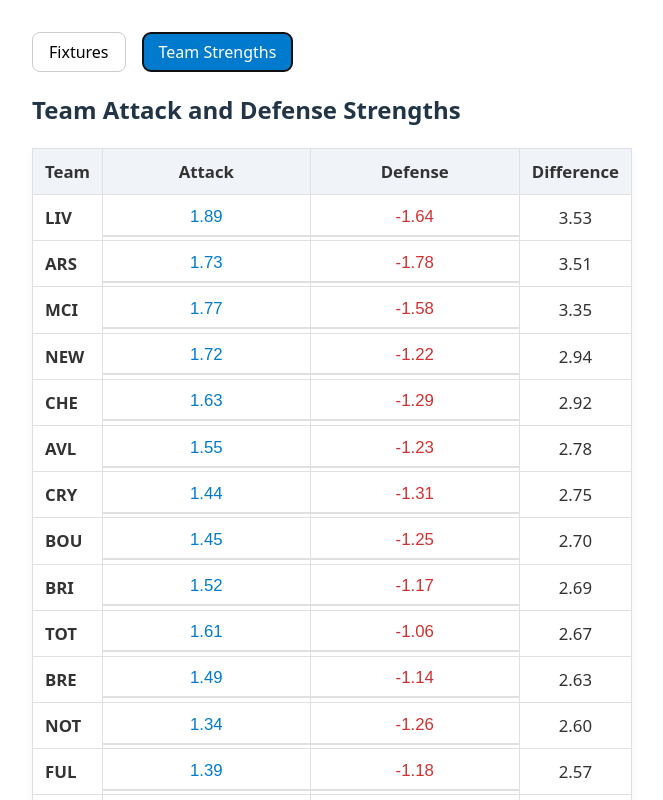
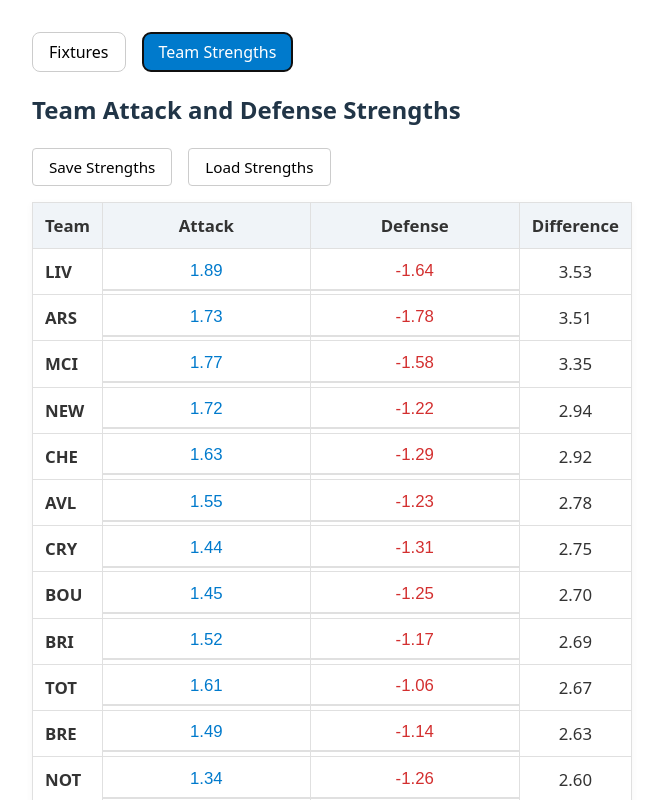
Before and after one commit to daveweij/fixture_ticker, a React (Vite) app: page / in a window 1280 px wide. Both pictures are taken after a click on the button "Team Strengths". Shown: the top 800 px of the page, without its empty margins (0-663 px from the left). Built offline with nearby package versions, Linux system fonts and the light colour scheme.

Commit message:
Allow loading and saving of teams strengths

```diff
--- a/src/components/StrengthTab.tsx
+++ b/src/components/StrengthTab.tsx
@@ -1,17 +1,70 @@
-import { useContext, useState } from "react";
+import { useContext, useState, useRef } from "react";
 import { Context } from '../context/Context.tsx';
 import type { ContextType, TeamStrength } from '../context/Context.tsx';
+import { exportStrengthsToCSV, downloadStrengthsFile, readStrengthsFile } from '../utils/strengthsIO';
+import { parseStrengthsCSV } from '../utils/parse';
 
 
-// const StrengthTab: React.FC<FixturesTabProps> = () => (
 function StrengthTab() {
   const context = useContext(Context) as ContextType;
-  const { teamStrengths, editedStrengths, setEditedStrengths } = context;
-  const [inputValues, setInputValues] = useState<Record<string, {attack?: string; defense?: string}>>({});
+  const { teamStrengths, editedStrengths, setEditedStrengths, homeAdvantage, setHomeAdvantage } = context;
+  const [inputValues, setInputValues] = useState<Record<string, { attack?: string; defense?: string }>>({});
+  const fileInputRef = useRef<HTMLInputElement>(null);
+
+  const handleSave = async () => {
+    const csvContent = exportStrengthsToCSV(teamStrengths, editedStrengths, homeAdvantage);
+    await downloadStrengthsFile(csvContent);
+  };
+
+  const handleLoad = async (e: React.ChangeEvent<HTMLInputElement>) => {
+    const file = e.target.files?.[0];
+    if (file) {
+      try {
+        const content = await readStrengthsFile(file);
+        const { strengths, homeAdvantage: loadedHomeAdvantage } = parseStrengthsCSV(content);
+
+        // Convert strengths array to editedStrengths record format
+        const loadedStrengths: Record<string, { attack: number; defense: number }> = {};
+        strengths.forEach(team => {
+          loadedStrengths[team.team] = { attack: team.attack, defense: team.defense };
+        });
+
+        setEditedStrengths(loadedStrengths);
+        setHomeAdvantage(loadedHomeAdvantage);
+        setInputValues({}); // Clear input values to show loaded data
+      } catch (error) {
+        console.error('Failed to load strengths file:', error);
+        alert('Failed to load strengths file. Please check the file format.');
+      }
+    }
+    // Reset file input
+    if (fileInputRef.current) {
+      fileInputRef.current.value = '';
+    }
+  };
+
+  const handleLoadClick = () => {
+    fileInputRef.current?.click();
+  };
 
   return (
     <>
       <h2>Team Attack and Defense Strengths</h2>
+      <div className="strengths-controls">
+        <button onClick={handleSave} className="btn-save">
+          Save Strengths
+        </button>
+        <button onClick={handleLoadClick} className="btn-load">
+          Load Strengths
+        </button>
+        <input
+          ref={fileInputRef}
+          type="file"
+          accept=".fixture_strengths"
+          onChange={handleLoad}
+          style={{ display: 'none' }}
+        />
+      </div>
       {teamStrengths.length > 0 && (
         <table className="strengths-table">
           <thead>
@@ -38,7 +91,7 @@ function StrengthTab() {
                       onFocus={e => e.target.classList.add('focus')}
                       onBlur={e => e.target.classList.remove('focus')}
                       onChange={e => {
-                      setInputValues((prev: Record<string, {attack?: string; defense?: string}>) => ({
+                        setInputValues((prev: Record<string, { attack?: string; defense?: string }>) => ({
                           ...prev,
                           [team.team]: {
                             attack: e.target.value,
@@ -47,7 +100,7 @@ function StrengthTab() {
                         }));
                         const val = parseFloat(e.target.value);
                         if (!isNaN(val)) {
-                        setEditedStrengths((prev: Record<string, {attack: number; defense: number}>) => ({
+                          setEditedStrengths((prev: Record<string, { attack: number; defense: number }>) => ({
                             ...prev,
                             [team.team]: {
                               attack: Math.round(val * 100) / 100,
@@ -68,7 +121,7 @@ function StrengthTab() {
                       onFocus={e => e.target.classList.add('focus')}
                       onBlur={e => e.target.classList.remove('focus')}
                       onChange={e => {
-                      setInputValues((prev: Record<string, {attack?: string; defense?: string}>) => ({
+                        setInputValues((prev: Record<string, { attack?: string; defense?: string }>) => ({
                           ...prev,
                           [team.team]: {
                             attack: prev[team.team]?.attack ?? undefined,
@@ -77,7 +130,7 @@ function StrengthTab() {
                         }));
                         const val = parseFloat(e.target.value);
                         if (!isNaN(val)) {
-                        setEditedStrengths((prev: Record<string, {attack: number; defense: number}>) => ({
+                          setEditedStrengths((prev: Record<string, { attack: number; defense: number }>) => ({
                             ...prev,
                             [team.team]: {
                               attack: prev[team.team]?.attack ?? team.attack,
--- a/src/context/Context.tsx
+++ b/src/context/Context.tsx
@@ -12,6 +12,8 @@ export type ContextType = {
   setTeamStrengths: React.Dispatch<React.SetStateAction<TeamStrength[]>>;
   editedStrengths: Record<string, { attack: number; defense: number }>;
   setEditedStrengths: React.Dispatch<React.SetStateAction<Record<string, { attack: number; defense: number }>>>;
+  homeAdvantage: number;
+  setHomeAdvantage: React.Dispatch<React.SetStateAction<number>>;
 };
 
 export const Context = createContext<ContextType | undefined>(undefined);
@@ -23,9 +25,10 @@ interface ProviderProps {
 export const ContextProvider = ({ children }: ProviderProps) => {
   const [teamStrengths, setTeamStrengths] = useState<TeamStrength[]>([]);
   const [editedStrengths, setEditedStrengths] = useState<Record<string, { attack: number; defense: number }>>({});
+  const [homeAdvantage, setHomeAdvantage] = useState(0);
 
   return (
-    <Context.Provider value={{ teamStrengths, setTeamStrengths, editedStrengths, setEditedStrengths }}>
+    <Context.Provider value={{ teamStrengths, setTeamStrengths, editedStrengths, setEditedStrengths, homeAdvantage, setHomeAdvantage }}>
       {children}
     </Context.Provider>
   );
--- a/src/hooks/useDataLoader.ts
+++ b/src/hooks/useDataLoader.ts
@@ -18,10 +18,10 @@ interface DataLoadingResult {
  */
 export function useDataLoader(): DataLoadingResult {
   const context = useContext(Context) as ContextType;
-  const { setTeamStrengths } = context;
+  const { setTeamStrengths, setHomeAdvantage } = context;
 
   const [fixtureRows, setFixtureRows] = useState<FixtureRow[]>([]);
-  const [homeAdvantage, setHomeAdvantage] = useState(0);
+  const [homeAdvantageLocal, setHomeAdvantageLocal] = useState(0);
   const [error, setError] = useState<string | null>(null);
   const [isLoading, setIsLoading] = useState(true);
 
@@ -39,6 +39,7 @@ export function useDataLoader(): DataLoadingResult {
         // Parse strengths CSV
         const strengthsText = strengthsCSV;
         const { strengths, homeAdvantage: parsedHomeAdvantage } = parseStrengthsCSV(strengthsText);
+        setHomeAdvantageLocal(parsedHomeAdvantage);
         setHomeAdvantage(parsedHomeAdvantage);
         setTeamStrengths(strengths);
 
@@ -50,11 +51,11 @@ export function useDataLoader(): DataLoadingResult {
     };
 
     loadData();
-  }, [setTeamStrengths]);
+  }, [setTeamStrengths, setHomeAdvantage]);
 
   return {
     fixtureRows,
-    homeAdvantage,
+    homeAdvantage: homeAdvantageLocal,
     error,
     isLoading
   };
--- a/src/styles/App.css
+++ b/src/styles/App.css
@@ -94,6 +94,33 @@
   font-weight: 500;
   color: var(--text-color);
 }
+
+.strengths-controls {
+  margin-bottom: 1em;
+  display: flex;
+  gap: 1em;
+  align-items: center;
+}
+
+.btn-save,
+.btn-load {
+  padding: 8px 16px;
+  border: 1px solid var(--button-border);
+  background: var(--button-bg);
+  color: var(--button-text);
+  cursor: pointer;
+  transition: background 0.2s, color 0.2s;
+  border-radius: 4px;
+  font-size: 0.95em;
+}
+
+.btn-save:hover,
+.btn-load:hover {
+  background: #007acc;
+  color: #fff;
+  border-color: #007acc;
+}
+
 .error-message {
   color: red;
   margin-bottom: 1em;
--- a/src/utils/parse.ts
+++ b/src/utils/parse.ts
@@ -22,22 +22,53 @@ function parseFixturesCSV(csv: string): FixtureRow[] {
 }
 
 function parseStrengthsCSV(csv: string): { strengths: TeamStrength[]; homeAdvantage: number } {
+  // Validate file size (max 100KB for a strengths file)
+  if (csv.length > 100_000) {
+    throw new Error('File too large. Maximum size is 100KB.');
+  }
+
   const lines = csv.trim().split(/\r?\n/);
+
+  // Limit number of lines (reasonable max is ~30 teams)
+  if (lines.length > 50) {
+    throw new Error('File has too many lines. Maximum is 50.');
+  }
+
   let homeAdvantage = 0;
   const strengths: TeamStrength[] = [];
+
   lines.slice(1).forEach(line => {
     if (!line) return;
     const cells = line.split(',');
-    if (cells[0] === 'home_advantage') {
+
+    // Check for home_advantage row first
+    if (cells[0].trim() === 'home_advantage') {
       homeAdvantage = parseFloat(cells[1]);
-    } else {
+      return; // Skip to next line
+    }
+
+    // Process team strength
+    const team = cells[0].trim();
+
+    if (team.length > 100) {
+      return; // Skip overly long team names
+    }
+
+    const attack = Math.round(parseFloat(cells[1]) * 100) / 100;
+    const defense = Math.round(parseFloat(cells[2]) * 100) / 100;
+
+    const areValidValues = !isNaN(attack) && !isNaN(defense);
+
+    // Validate numeric ranges (reasonable strength values)
+    if (team && areValidValues) {
       strengths.push({
-        team: cells[0],
-        attack: Math.round(parseFloat(cells[1]) * 100) / 100,
-        defense: Math.round(parseFloat(cells[2]) * 100) / 100,
+        team,
+        attack,
+        defense,
       });
     }
   });
+
   return { strengths, homeAdvantage };
 }
 
--- /dev/null
+++ b/src/utils/strengthsIO.ts
@@ -0,0 +1,59 @@
+import type { TeamStrength } from './parse';
+
+/**
+ * Export strength values to CSV format
+ * Format: Team,Attack,Defense with optional home_advantage row
+ */
+export function exportStrengthsToCSV(
+    teamStrengths: TeamStrength[],
+    editedStrengths: Record<string, { attack: number; defense: number }>,
+    homeAdvantage?: number
+): string {
+    const lines = ['Team,Attack,Defense'];
+
+    // Add home_advantage if provided
+    if (homeAdvantage !== undefined) {
+        lines.push(`home_advantage,${homeAdvantage}`);
+    }
+
+    teamStrengths.forEach(team => {
+        const attack = editedStrengths[team.team]?.attack ?? team.attack;
+        const defense = editedStrengths[team.team]?.defense ?? team.defense;
+        lines.push(`${team.team},${attack},${defense}`);
+    });
+
+    return lines.join('\n');
+}
+
+/**
+ * Trigger download of strength data as .fixture_strengths file using File System Access API
+ * Falls back to regular download if API is not supported
+ */
+export async function downloadStrengthsFile(csvContent: string, filename: string = 'strengths.fixture_strengths'): Promise<void> {
+    const blob = new Blob([csvContent], { type: 'text/csv;charset=utf-8;' });
+    const link = document.createElement('a');
+    const url = URL.createObjectURL(blob);
+
+    link.href = url;
+    link.download = filename;
+    link.style.visibility = 'hidden';
+    document.body.appendChild(link);
+    link.click();
+    document.body.removeChild(link);
+    URL.revokeObjectURL(url);
+}
+
+/**
+ * Read file content from user selection
+ */
+export function readStrengthsFile(file: File): Promise<string> {
+    return new Promise((resolve, reject) => {
+        const reader = new FileReader();
+        reader.onload = (e) => {
+            const content = e.target?.result as string;
+            resolve(content);
+        };
+        reader.onerror = () => reject(new Error('Failed to read file'));
+        reader.readAsText(file);
+    });
+}
```
Lines whose indentation alone changed are shown as unchanged.
